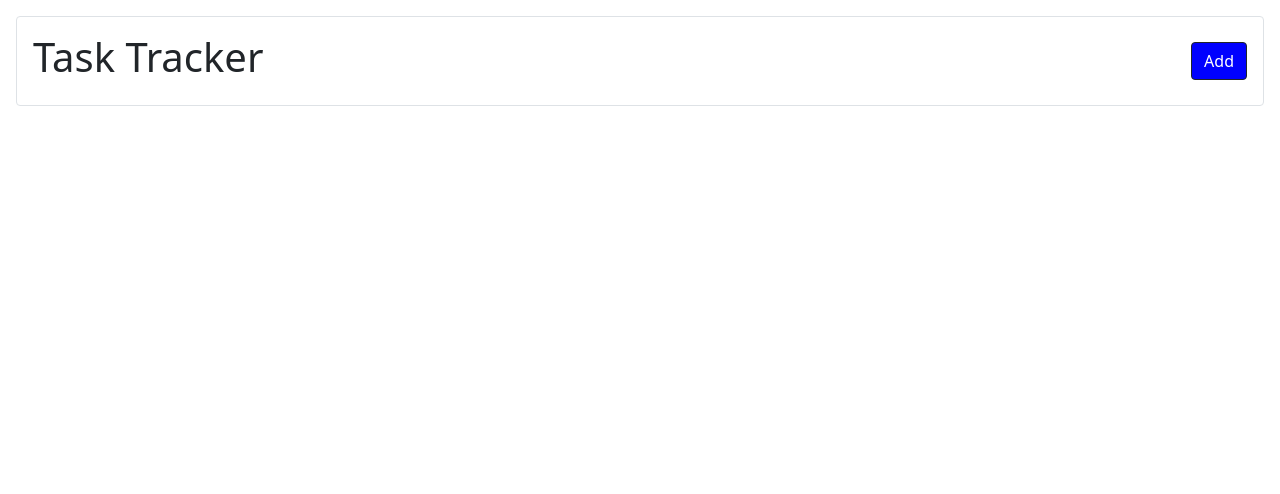
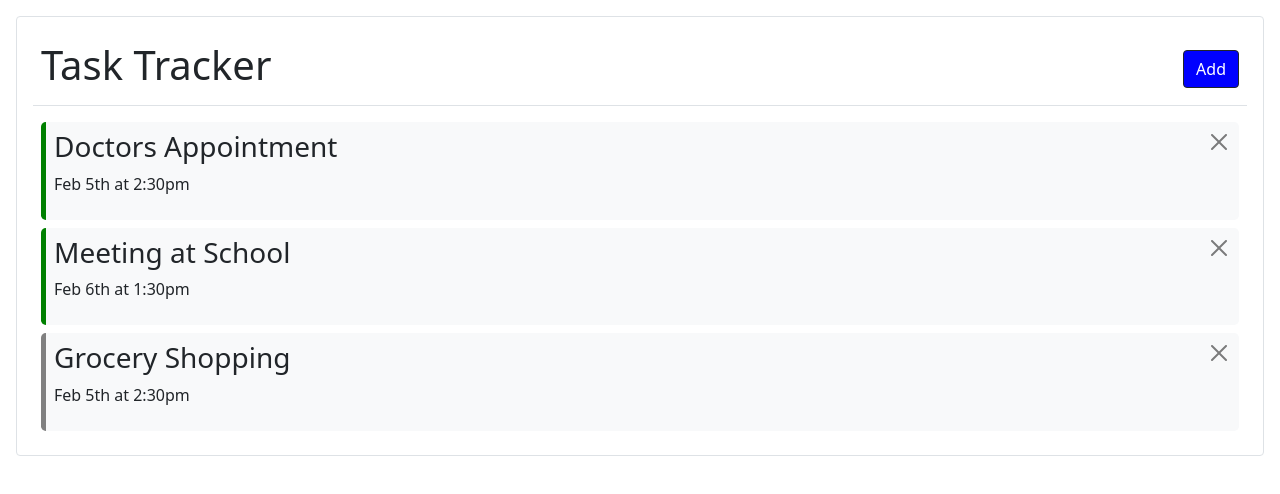
Before and after one commit to Shyamal-Shah/task-tracker, a React (Create React App) app: page / in a window 1280 px wide. Shown: the top 494 px of the page. Built offline with nearby package versions, Linux system fonts and the light colour scheme.

Commit message:
Tasks and Task components added

```diff
--- a/src/App.js
+++ b/src/App.js
@@ -1,15 +1,51 @@
-import React, { Component } from 'react';
+import React from 'react';
 import Header from './components/Header';
+import Tasks from './components/Tasks';
+import { useState } from 'react';
 
-class App extends Component {
-  state = {};
-  render() {
-    return (
-      <div className='border rounded m-3 p-3'>
-        <Header title='Task Tracker' />
-      </div>
-    );
+const App = () => {
+  const [tasks, setTasks] = useState([
+    {
+      id: 1,
+      text: 'Doctors Appointment',
+      day: 'Feb 5th at 2:30pm',
+      reminder: true,
+    },
+    {
+      id: 2,
+      text: 'Meeting at School',
+      day: 'Feb 6th at 1:30pm',
+      reminder: true,
+    },
+    {
+      id: 3,
+      text: 'Grocery Shopping',
+      day: 'Feb 5th at 2:30pm',
+      reminder: false,
+    },
+  ]);
+
+  const handleDeleteTask = (taskId) => {
+    const newTasks = tasks.filter((t) => t.id !== taskId);
+    setTasks(newTasks);
+  };
+
+  const handleToggleRemainder = (taskId) =>{
+    const newTasks = [... tasks];
+    newTasks[taskId - 1].reminder = !newTasks[taskId - 1].reminder;
+    setTasks(newTasks);
   }
-}
+
+  return (
+    <div className='border rounded m-3 p-3'>
+      <Header title='Task Tracker' />
+      {tasks.length > 0 ? (
+        <Tasks tasks={tasks} onDelete={handleDeleteTask} onToggle={handleToggleRemainder}/>
+      ) : (
+        'No Tasks To Show'
+      )}
+    </div>
+  );
+};
 
 export default App;
--- a/src/components/Header.jsx
+++ b/src/components/Header.jsx
@@ -8,7 +8,7 @@ const Header = ({ title }) => {
   };
 
   return (
-    <header className='d-flex justify-content-between align-items-center'>
+    <header className='d-flex justify-content-between align-items-center border-bottom p-2 mb-3'>
       <h1>{title}</h1>
       <Button title='Add' color='blue' onAdd={handleAdd}/>
     </header>
--- /dev/null
+++ b/src/components/Task.jsx
@@ -0,0 +1,29 @@
+import React from 'react';
+import PropTypes from 'prop-types';
+
+const Task = ({ task, onDelete, onToggle }) => {
+  return (
+    <div
+      className='m-2 p-2 bg-light rounded-3'
+      style={{
+        borderLeftWidth: 5,
+        borderLeftStyle: 'solid',
+        borderLeftColor: task.reminder ? 'green' : 'gray',
+      }}
+      onDoubleClick={() => onToggle(task.id) }
+    >
+      <h3 className='d-flex justify-content-between'>
+        {task.text}
+        <button className='btn btn-close' onClick={() => onDelete(task.id)} />
+      </h3>
+      <p>{task.day}</p>
+    </div>
+  );
+};
+
+Task.propTypes = {
+  task: PropTypes.object,
+  onClick: PropTypes.func,
+};
+
+export default Task;
--- /dev/null
+++ b/src/components/Tasks.jsx
@@ -0,0 +1,19 @@
+import React from 'react';
+import PropTypes from 'prop-types';
+import Task from './Task';
+
+const Tasks = ({ tasks, onDelete, onToggle }) => {
+  return (
+    <React.Fragment>
+      {tasks.map((task) => (
+        <Task key={task.id} task={task} onDelete={onDelete} onToggle={onToggle}/>
+      ))}
+    </React.Fragment>
+  );
+};
+
+Tasks.propTypes = {
+  tasks: PropTypes.array.isRequired,
+};
+
+export default Tasks;
```
Also changed, not shown: 1 other file (tests, documents, lock files or other folders).
